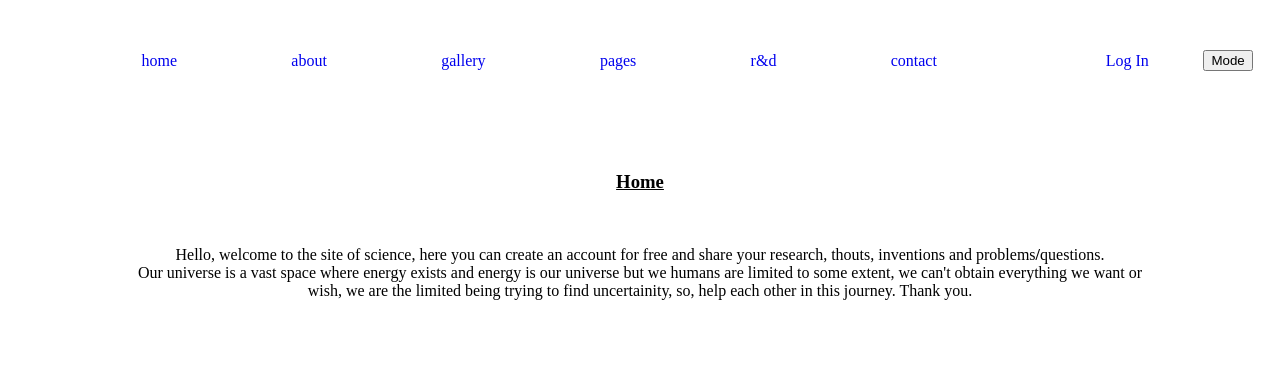
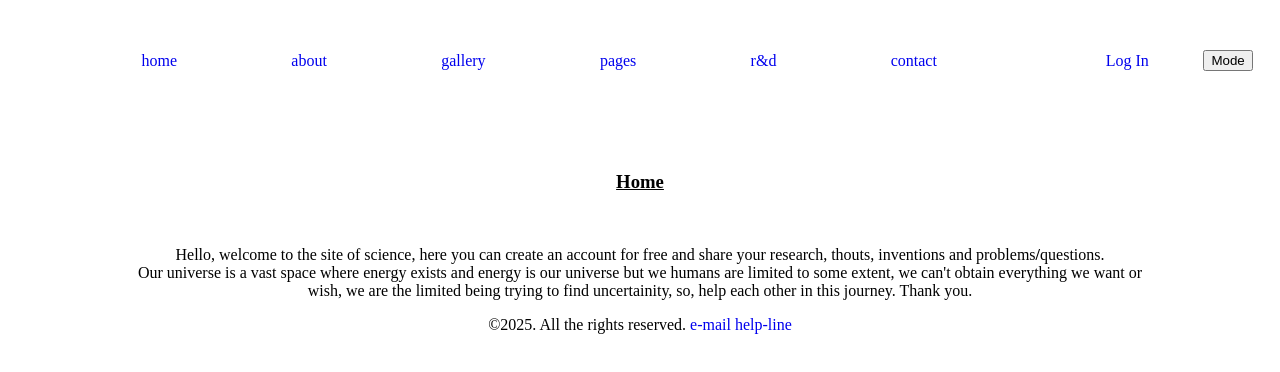
Before and after one commit to AmitRanjanSahoo/The-science-guy, a plain HTML site: page index.html in a window 1280 px wide. Drawn offline with Linux system fonts and the light colour scheme.

Commit message:
Update index.html

```diff
--- a/index.html
+++ b/index.html
@@ -40,6 +40,10 @@
                 </p>
             </div>
         </main>
-        <footer id="footer"></footer>
+        <footer id="footer">
+            &copy;2025. All the rights reserved.
+            <a href="yourname@example.com">e-mail</a>
+            <a href="#">help-line</a>
+        </footer>
     </body>
 </html>
```
